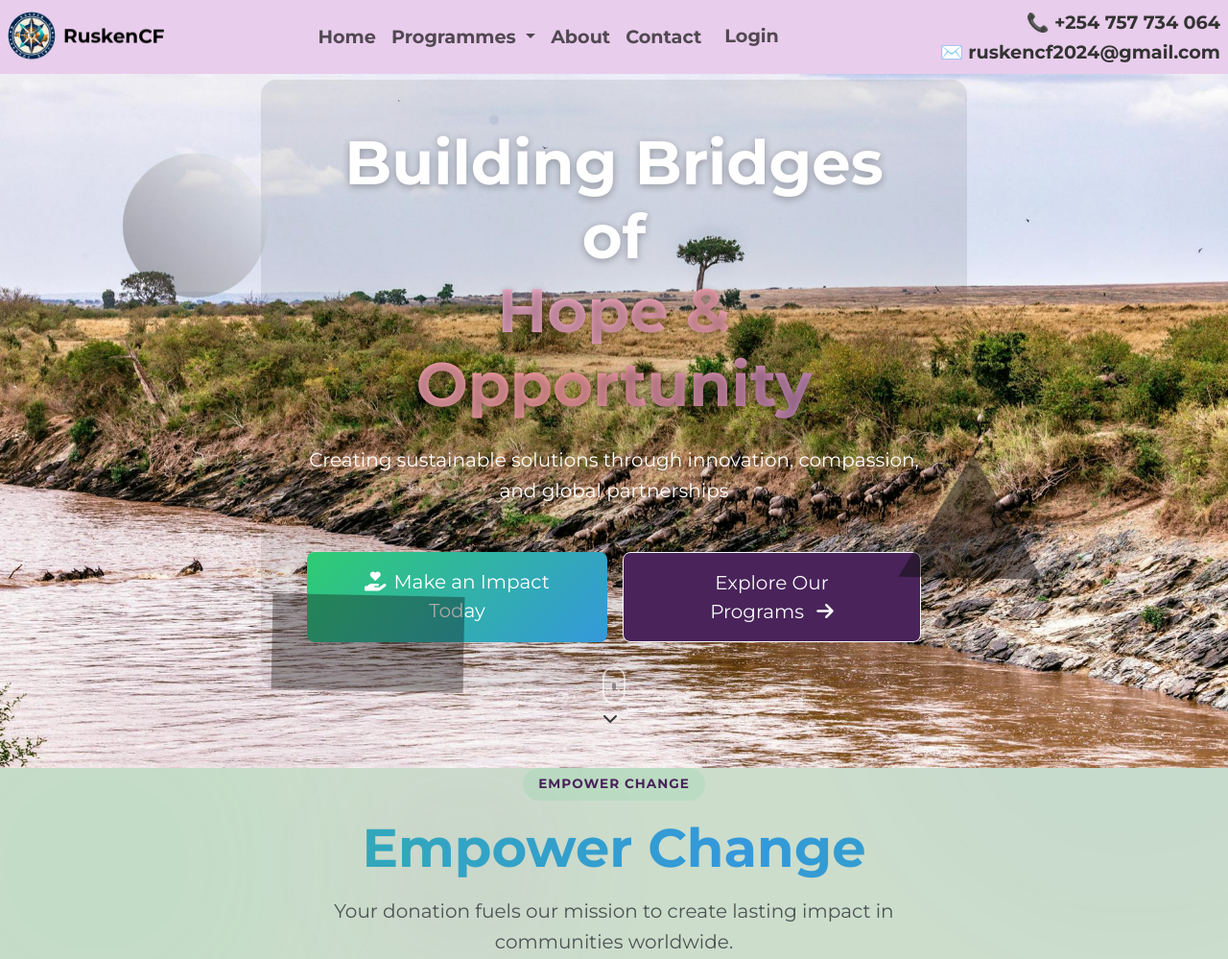
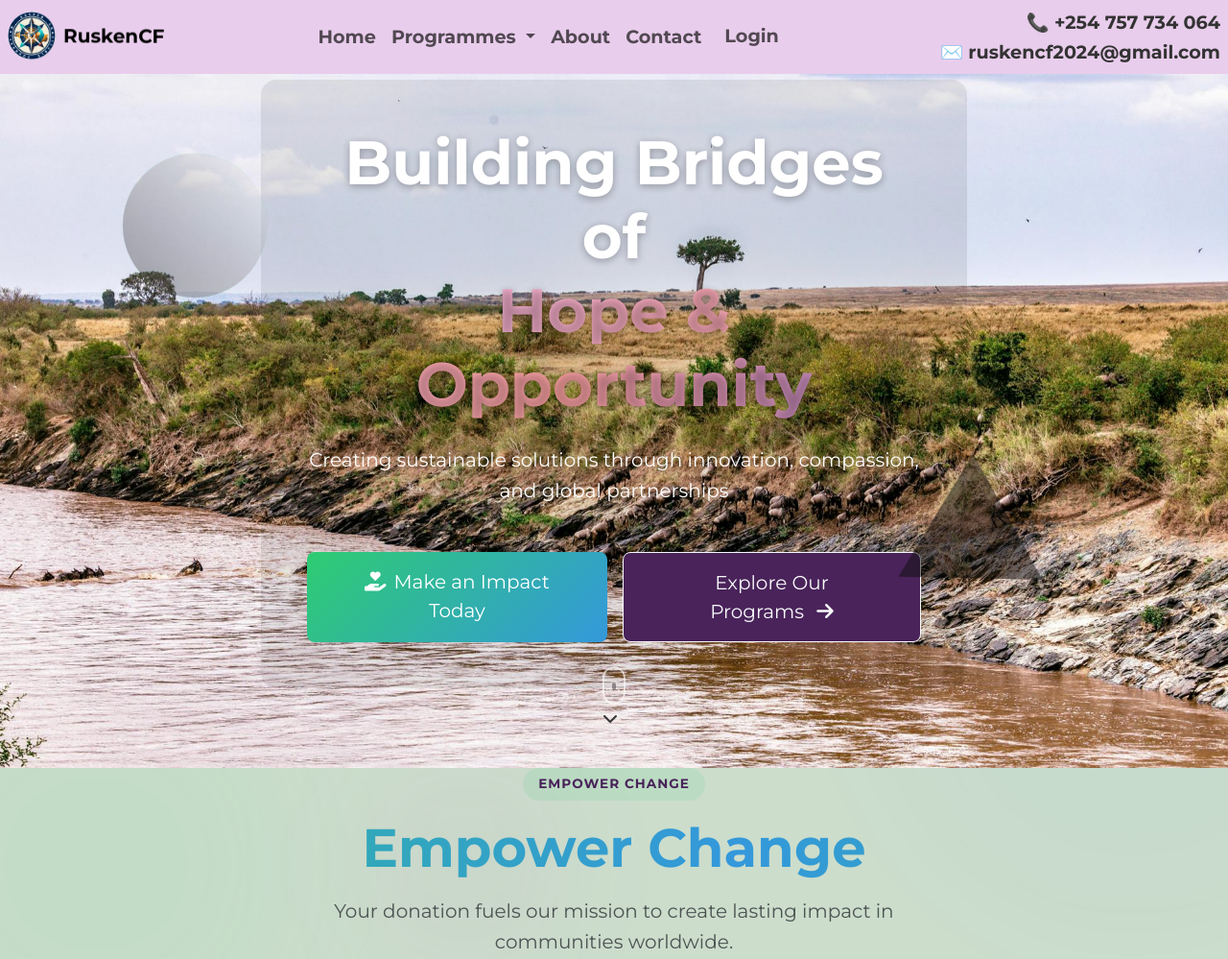
Before and after one commit to KEVINOCHAE/Rusken-Charitable-Foundation, a Flask app: page / in a window 1280 px wide. Shown: the top 999 px of the page at 96% size. Run offline with Flask 3, Linux system fonts and the light colour scheme; data that the repository does not hold is empty; some libraries are stand-ins or nearby versions.

Commit message:
hompage finishing

```diff
--- a/app/templates/main/home.html
+++ b/app/templates/main/home.html
@@ -57,7 +57,7 @@
   <div class="floating-shapes">
     <div class="shape circle pulse-animation"></div>
     <div class="shape triangle float-animation"></div>
-    <div class="shape wave wave-animation"></div>
+
   </div>
 
   <!-- Scroll Indicator -->
```
Also changed, not shown: 1 other file.
